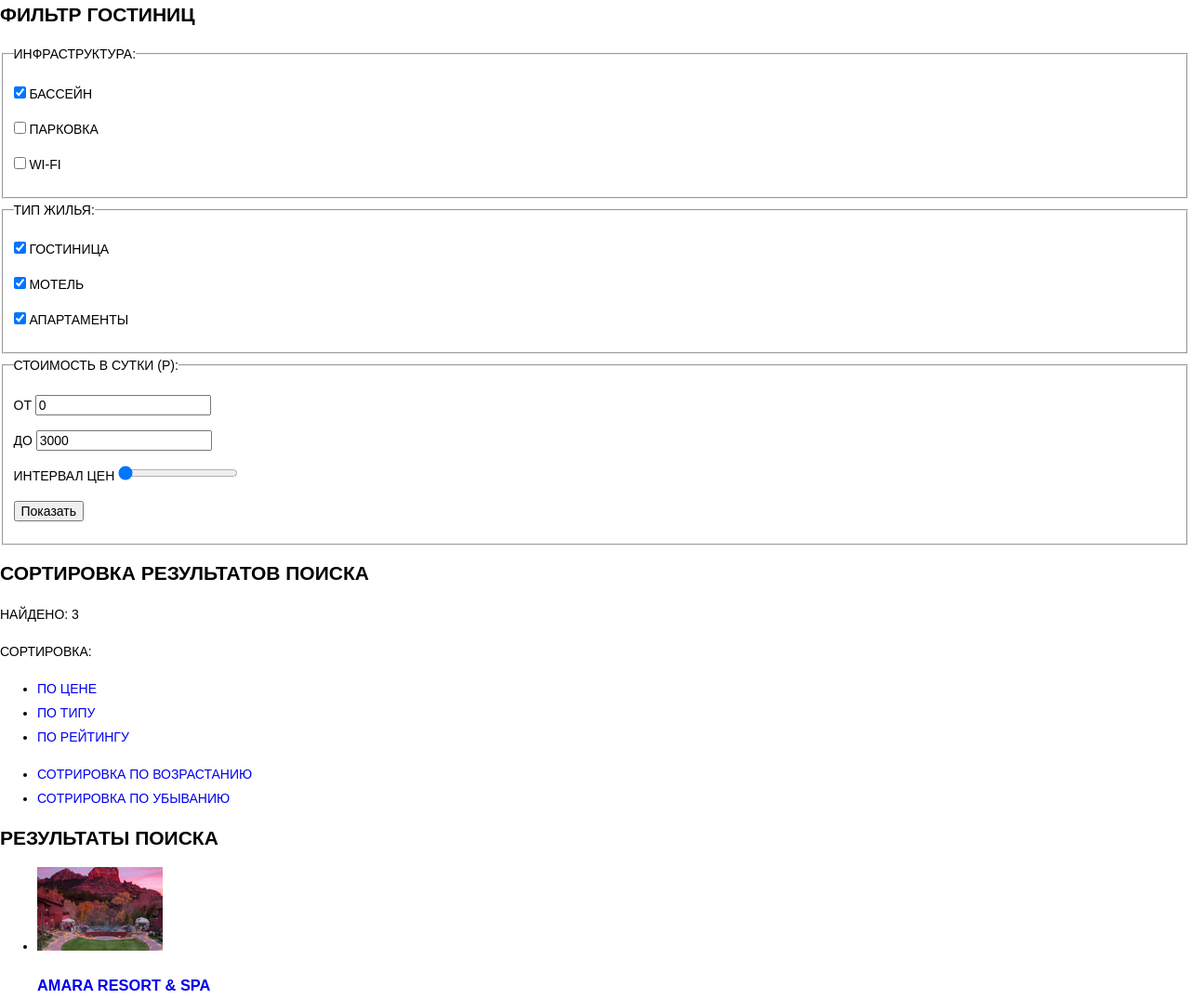
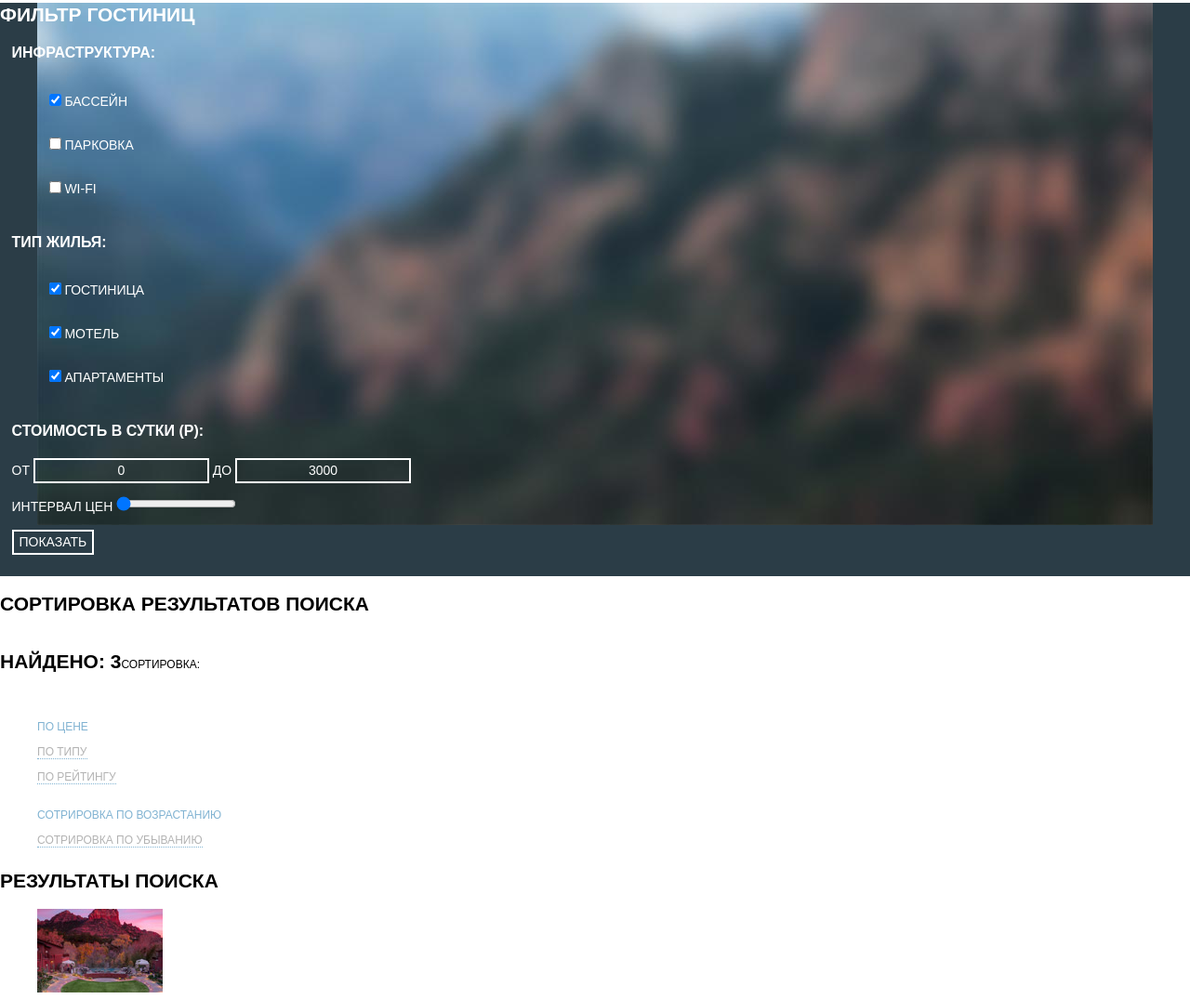
Before and after one commit to cyborg-t1000/508855-sedona, a plain HTML site: page hotels.html in a window 1280 px wide. Shown: the part 257-1332 px from the top of the page at 93% size. Drawn offline with Linux system fonts and the light colour scheme.

Commit message:
Стилизация внутренней страницы

```diff
--- a/css/style.css
+++ b/css/style.css
@@ -158,3 +158,147 @@ a {
   text-align: center;
   font-weight: 700;
 }
+
+.hotels-search-form {
+  background-image: url("../img/filter-background.jpg");
+  background-position: top center;
+  background-repeat: no-repeat;
+  background-color: #2b3d47;
+  color: #ffffff;
+}
+
+.hotel-search fieldset {
+  line-height: 21px;
+  border: none;
+}
+
+.hotel-search legend {
+  font-size: 16px;
+  font-weight: 700;
+}
+
+.hotel-search ul {
+  list-style: none;
+  line-height: 47px;
+}
+
+.hotel-search-price {
+  font: inherit;
+  text-transform: inherit;
+
+  background-color: transparent;
+  border: 2px solid #ffffff;
+  color: #ffffff;
+  text-align: center;
+  line-height: 21px;
+}
+
+.hotel-search-button {
+  font: inherit;
+  font-size: 14px;
+  line-height: 21px;
+  text-align: center;
+  color: #ffffff;
+  vertical-align: middle;
+  text-transform: uppercase;
+  font-weight: 400;
+
+  background-color: transparent;
+  border: 2px solid #ffffff;
+}
+
+.hotel-search-button:hover {
+  color: #000000;
+  background-color: #ffffff;
+}
+
+.hotels-search-sort p {
+  font-size: 21px;
+  line-height: 26px;
+  font-weight: 700;
+}
+
+.sort-title {
+  font-size: 12px;
+  line-height: 63px;
+  font-weight: 400;
+}
+
+.hotels-search-sort ul {
+  list-style: none;
+}
+
+.hotels-search-sort a {
+  font-size: 12px;
+  font-weight: 400;
+  color: rgba(0, 0, 0, 0.3);
+  border-bottom: 1px dotted #81b3d2;
+}
+
+.hotels-search-sort a:hover {
+  color: #81b3d2;
+}
+
+.hotels-search-sort a:active {
+  color: #000000;
+  border-bottom-color: transparent;
+}
+
+.hotels-search-sort a.active {
+  color: #81b3d2;
+  border-bottom-color: transparent;
+}
+
+.hotels-catalog {
+  list-style: none;
+}
+
+.hotel-name {
+  color: #000000;
+  font-size: 21px;
+  line-height: 26px;
+  font-weight: 700;
+}
+
+.hotel-name:hover {
+  color: #81b3d2;
+}
+
+.hotel-name:active {
+  color: rgba(0, 0, 0, 0.3);
+}
+
+.catalog-hotel-button {
+  font-weight: 700;
+  color: #ffffff;
+  background-color: #81b3d2;
+}
+
+.catalog-hotel-button:hover {
+  background-color: #669ec0;
+}
+
+.catalog-hotel-button:active {
+  color: rgba(255, 255, 255, 0.3);
+  background-color: #5496bd;
+}
+
+.catalog-book-button {
+  font-weight: 700;
+  color: #ffffff;
+  background-color: #766357;
+}
+
+.catalog-book-button:hover {
+  background-color: #604e43;
+}
+
+.catalog-book-button:active {
+  color: rgba(255, 255, 255, 0.3);
+  background-color: #503e33;
+}
+
+.catalog-rating-digits {
+  color: #666666;
+  background-color: #f2f2f2;
+}
--- a/hotels.html
+++ b/hotels.html
@@ -27,50 +27,52 @@
                 <form class="hotel-search" action="https://echo.htmlacademy.ru" method="get">
                     <fieldset>
                         <legend>Инфраструктура:</legend>
-                        <p>
-                            <input type="checkbox" name="hotel-search-infrastructure" id="hotel-search-pool" value="pool" checked>
+                        <ul>
+                            <li class="filter-option">
+                                <input class="visually-hidden filter-input filter-input-checkbox" type="checkbox" name="hotel-search-infrastructure" id="hotel-search-pool" value="pool" checked>
                                 <label for="hotel-search-pool">Бассейн</label>
-                        </p>
-                        <p>
-                            <input type="checkbox" name="hotel-search-infrastructure" id="hotel-search-parking" value="parking">
+                            </li>
+                            <li class="filter-option">
+                                <input class="visually-hidden filter-input filter-input-checkbox" type="checkbox" name="hotel-search-infrastructure" id="hotel-search-parking" value="parking">
                                 <label for="hotel-search-parking">Парковка</label>
-                        </p>
-                        <p>
-                            <input type="checkbox" name="hotel-search-infrastructure" id="hotel-search-wifi" value="wifi">
+                            </li>
+                            <li class="filter-option">
+                                <input class="visually-hidden filter-input filter-input-checkbox" type="checkbox" name="hotel-search-infrastructure" id="hotel-search-wifi" value="wifi">
                                 <label for="hotel-search-wifi">Wi-Fi</label>
-                        </p>
+                            </li>
+                        </ul>
                     </fieldset>
                     <fieldset>
                         <legend>Тип жилья:</legend>
-                        <p>
-                            <input type="checkbox" name="hotel-search-type" id="hotel-search-hotel" value="hotel" checked>
+                        <ul>
+                            <li class="filter-option">
+                                <input class="visually-hidden filter-input filter-input-checkbox" type="checkbox" name="hotel-search-type" id="hotel-search-hotel" value="hotel" checked>
                                 <label for="hotel-search-hotel">Гостиница</label>
-                        </p>
-                        <p>
-                            <input type="checkbox" name="hotel-search-type" id="hotel-search-motel" value="motel" checked>
+                            </li>
+                            <li class="filter-option">
+                                <input class="visually-hidden filter-input filter-input-checkbox" type="checkbox" name="hotel-search-type" id="hotel-search-motel" value="motel" checked>
                                 <label for="hotel-search-motel">Мотель</label>
-                        </p>
-                        <p>
-                            <input type="checkbox" name="hotel-search-type" id="hotel-search-apartment" value="apartment" checked>
+                            </li>
+                            <li class="filter-option">
+                                <input class="visually-hidden filter-input filter-input-checkbox" type="checkbox" name="hotel-search-type" id="hotel-search-apartment" value="apartment" checked>
                                 <label for="hotel-search-apartment">Апартаменты</label>
-                        </p>
+                            </li>
+                        </ul>
                     </fieldset>
                     <fieldset>
                         <legend>Стоимость в сутки (Р):</legend>
                         <p>
                             <label for="hotel-search-price-from">От</label>
-                            <input type="text" name="hotel-search-price-from" id="hotel-search-price-from" value="0">
-                        </p>
-                        <p>
+                            <input class="hotel-search-price" type="text" name="hotel-search-price-from" id="hotel-search-price-from" value="0">
                             <label for="hotel-search-price-to">До</label>
-                            <input type="text" name="hotel-search-price-to" id="hotel-search-price-to" value="3000">
+                            <input class="hotel-search-price" type="text" name="hotel-search-price-to" id="hotel-search-price-to" value="3000">
                         </p>
                         <p>
                             <label for="hotel-search-price-to" class="visualy-hidden">Интервал цен</label>
                             <input type="range" min="0" max="3000" value="0" name="hotel-search-range" id="hotel-search-range">
                         </p>
                         <p>
-                            <input type="submit" name="hotel-search-submit" value="Показать">
+                          <button class="hotel-search-button" type="submit">Показать</button>
                         </p>
                     </fieldset>
                 </form>
@@ -78,12 +80,11 @@
 
             <section class="hotels-search-sort">
                 <h2 class="visually-hidden">Сортировка результатов поиска</h2>
-                    <p class="founded-count">Найдено: 3</p>
-                    <p>Сортировка:</p>
+                    <p>Найдено: 3<span class="sort-title">Сортировка:</span>
                     <ul class="hotels-sort">
-                        <li><a href="#" class="hotels-sort-button active">По цене</a></li>
-                        <li><a href="#" class="hotels-sort-button">По типу</a></li>
-                        <li><a href="#" class="hotels-sort-button">По рейтингу</a></li>
+                        <li><a href="#" class="active">По цене</a></li>
+                        <li><a href="#">По типу</a></li>
+                        <li><a href="#">По рейтингу</a></li>
                     </ul>
                     <ul class="hotels-sort-direction">
                         <li><a href="#" class="hotels-sort-ascending active">Сотрировка по возрастанию</a></li>
@@ -102,7 +103,7 @@
                                 </a>
                             </div>
                             <div class="catalog-description">
-                                <h3 class="catalog-hotel"><a href="hotel.html">Amara Resort &amp; Spa</a></h3>
+                                <h3 class="catalog-hotel"><a class="hotel-name" href="hotel.html">Amara Resort &amp; Spa</a></h3>
                                 <div class="catalog-type">
                                     <p>Гостиница</p>
                                     <a href="hotel.html" class="catalog-hotel-button">Подробнее</a>
@@ -125,7 +126,7 @@
                                 </a>
                             </div>
                             <div class="catalog-description">
-                                <h3 class="catalog-hotel"><a href="hotel.html">Desert Quail Inn</a></h3>
+                                <h3 class="catalog-hotel"><a class="hotel-name" href="hotel.html">Desert Quail Inn</a></h3>
                                 <div class="catalog-type">
                                     <p>Мотель</p>
                                     <a href="hotel.html" class="catalog-hotel-button">Подробнее</a>
@@ -148,7 +149,7 @@
                                 </a>
                             </div>
                             <div class="catalog-description">
-                                <h3 class="catalog-hotel"><a href="hotel.html">Villas At Poco Diablo</a></h3>
+                                <h3 class="catalog-hotel"><a class="hotel-name" href="hotel.html">Villas At Poco Diablo</a></h3>
                                 <div class="catalog-type">
                                     <p>Апартаменты</p>
                                     <a href="hotel.html" class="catalog-hotel-button">Подробнее</a>
```
Lines whose indentation alone changed are shown as unchanged.
